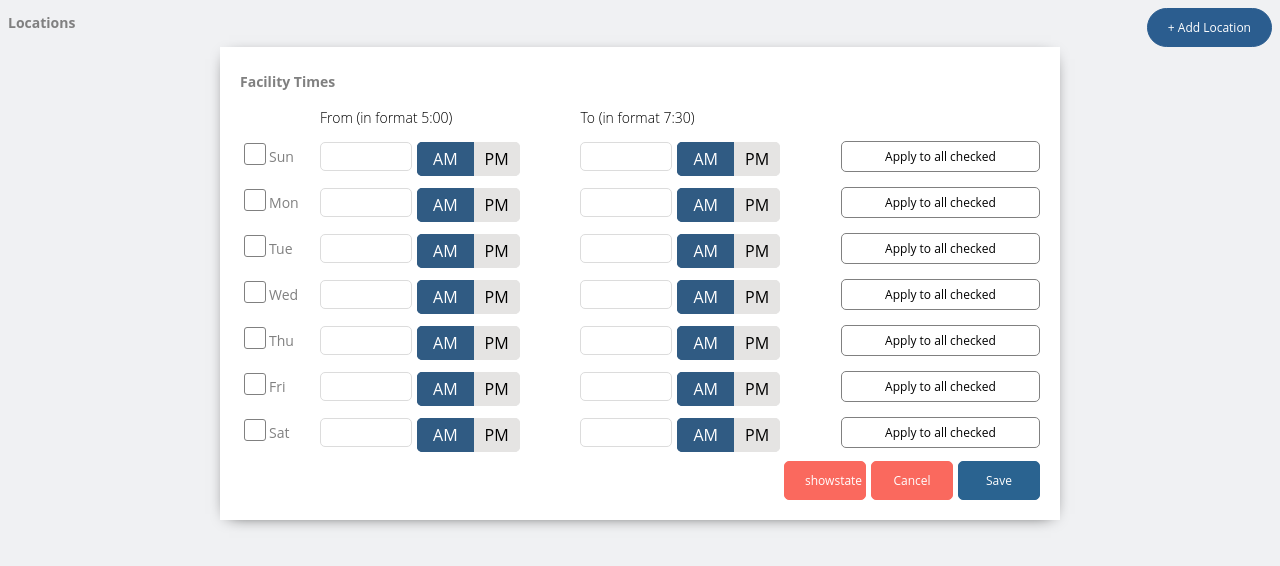
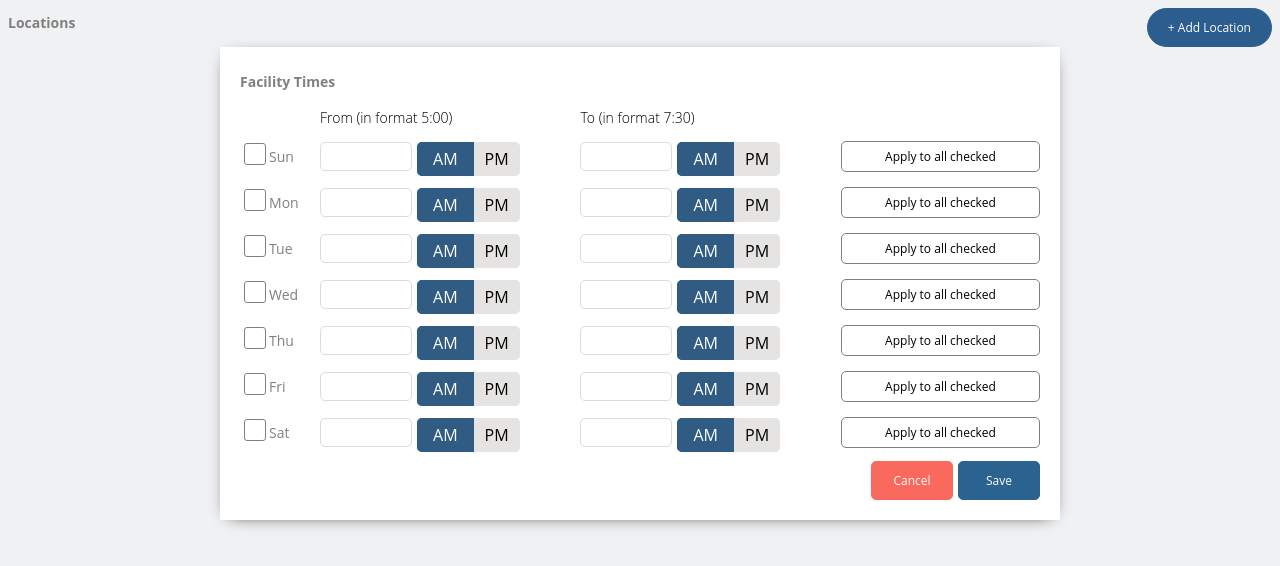
Before and after one commit to sunilk9325/my-location, a React (Create React App) app: page /my-location/update-facility-time/1 in a window 1280 px wide. Shown: the top 566 px of the page. Built offline with nearby package versions, Linux system fonts and the light colour scheme.

Commit message:
package file changes

```diff
--- a/src/Component/FacilityTime/FacilityTime.js
+++ b/src/Component/FacilityTime/FacilityTime.js
@@ -78,9 +78,6 @@ class FacilityTime extends Component{
               <div className={classes.colRight}>
                 <Button type="danger" onClick={this.redirect}>Cancel</Button>
               </div>
-              <div className={classes.colRight}>
-                <Button type="danger" onClick={this.showState}>showstate</Button>
-              </div>
             </div>
 
         </CentreBlock>
```
